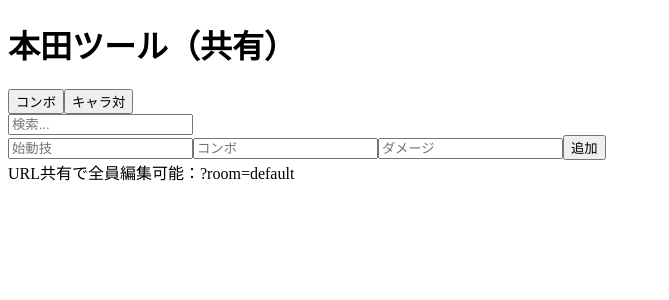
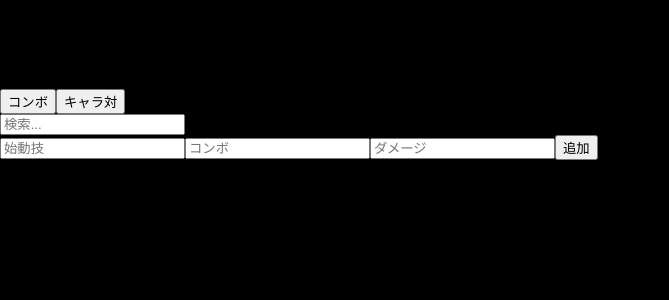
Before and after one commit to mshunri1147-stack/sf6-honda-tool, a Next.js app: page / in a window 1280 px wide. Shown: the top 300 px of the page, without its empty margins (0-669 px from the left). Built offline with nearby package versions, Linux system fonts and the light colour scheme.

Commit message:
layout.js の更新

```diff
--- a/app/layout.js
+++ b/app/layout.js
@@ -1,3 +1,5 @@
+'use client';
+
 export const metadata = {
   title: 'SF6 Honda Tool',
   description: 'ストリートファイター6 ホンダツールやで〜',
@@ -6,7 +8,9 @@ export const metadata = {
 export default function RootLayout({ children }) {
   return (
     <html lang="ja">
-      <body>{children}</body>
+      <body style={{ margin: 0, padding: 0, backgroundColor: '#000' }}>
+        {children}
+      </body>
     </html>
   )
 }
```
